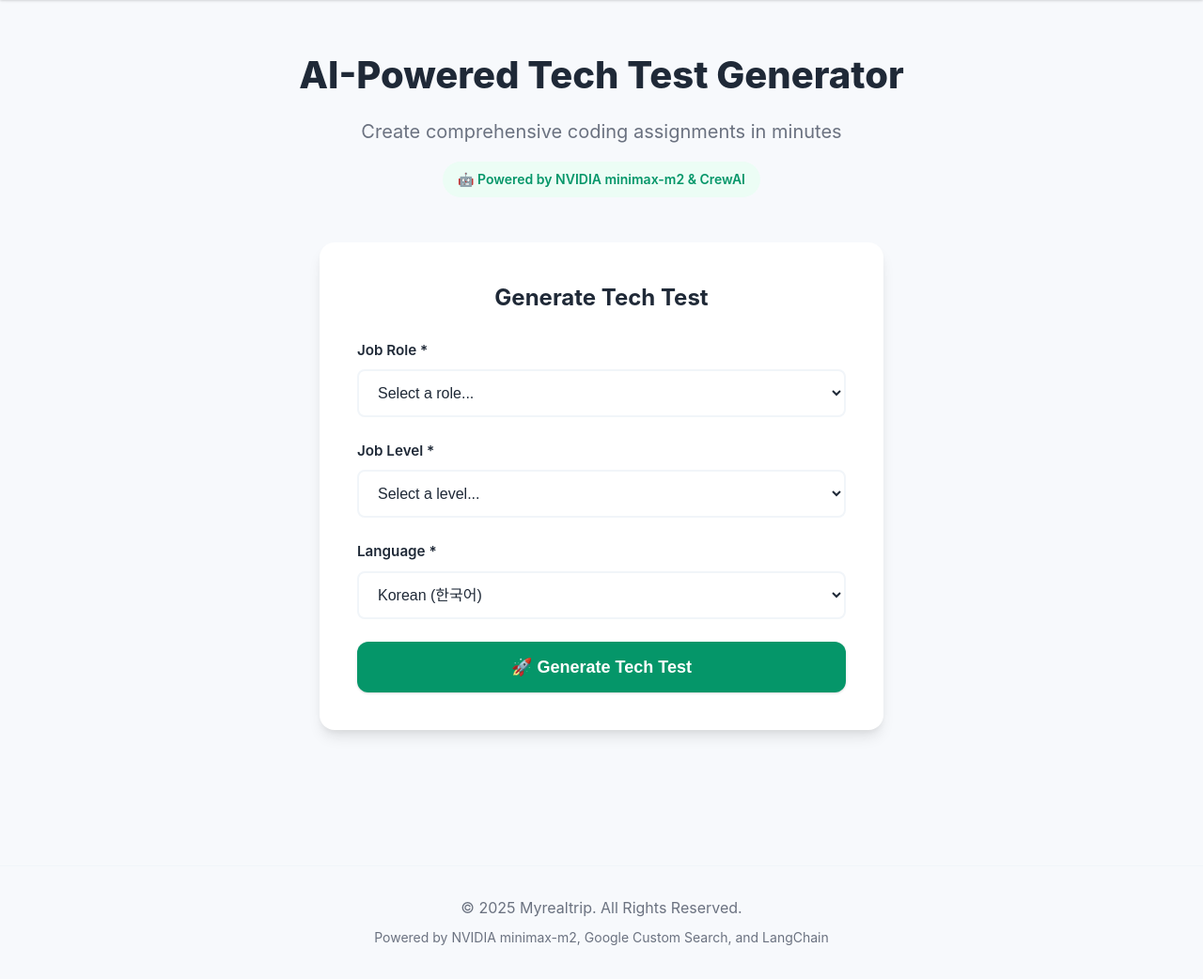
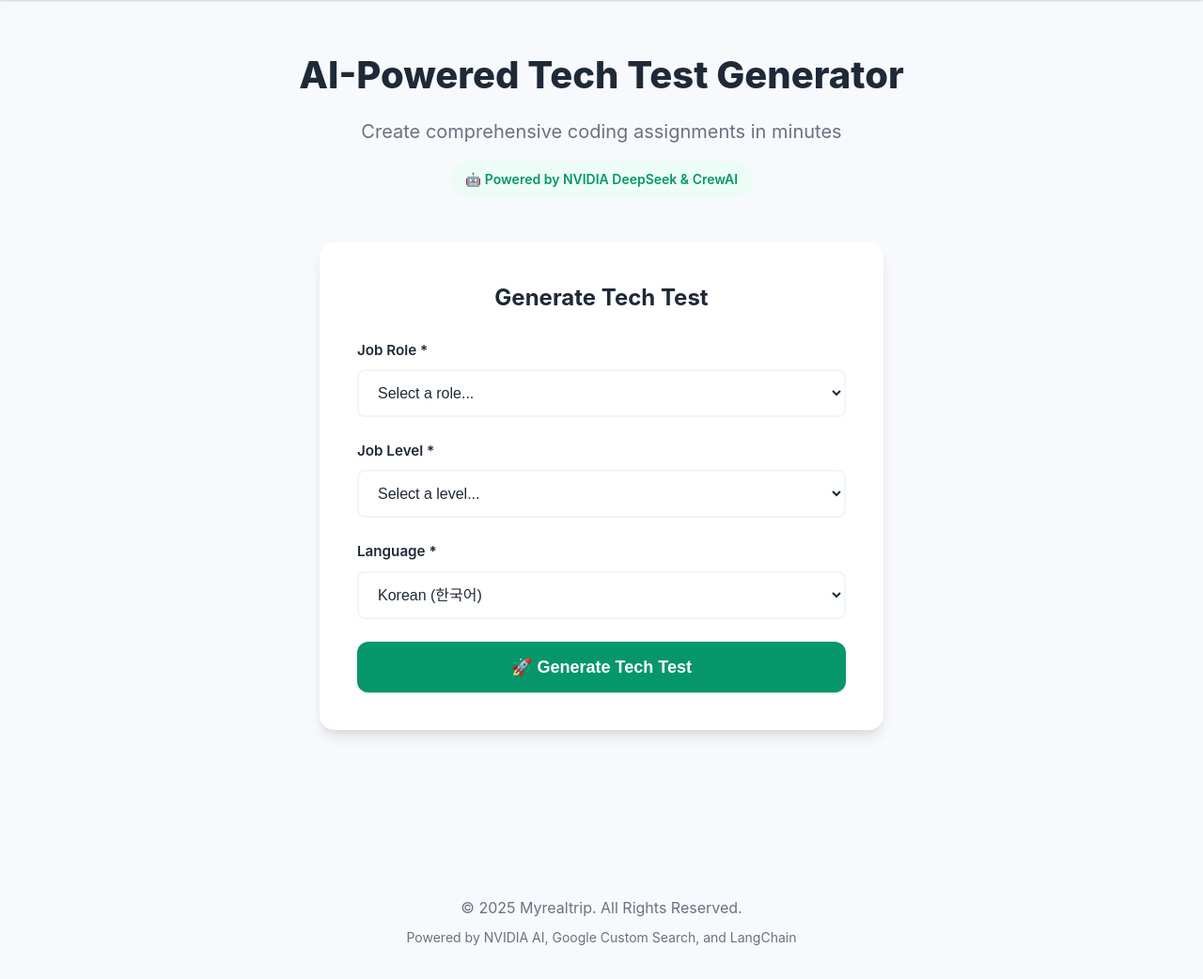
Before and after one commit to chulminlee01/mrt-tech-test, a Flask app: page / in a window 1280 px wide. Shown: the part 64-1106 px from the top of the page at 94% size. Run offline with Flask 3, Linux system fonts and the light colour scheme; data that the repository does not hold is empty.

Commit message:
Change fallback model to Moonshot Kimi and remove minimax-m2 from displays
Per user request:

1. Updated fallback model priority:
   - Primary: deepseek-ai/deepseek-v3.1-terminus
   - Fallback 1: moonshotai/kimi-k2-instruct-0905 (NEW)
   - Fallback 2: meta/llama-3.1-8b-instruct
   - Fallback 3: google/gemma-2-9b-it
   - Fallback 4: mistralai/mistral-7b-instruct-v0.3

2. Removed minimaxai/minimax-m2 from all display text:
   - templates/index.html hero badge: Now shows 'NVIDIA DeepSeek'
   - templates/index.html footer: Now shows 'NVIDIA AI' (generic)
   - README.md: Updated to show DeepSeek as primary
   - Docstrings: Updated to remove minimax mentions

3. Updated documentation to reflect Moonshot Kimi as first fallback

Moonshot Kimi (k2-instruct-0905) is a strong alternative model
available on NVIDIA API for users who want variety or if DeepSeek
has issues.

```diff
--- a/llm_client.py
+++ b/llm_client.py
@@ -85,10 +85,9 @@ def create_llm_client(
     Create LLM client with automatic fallback.
 
     Fallback order:
-    1. NVIDIA minimax-m2 (if NVIDIA_API_KEY is set)
+    1. NVIDIA DeepSeek v3.1 (if NVIDIA_API_KEY is set)
     2. OpenAI GPT (if OPENAI_API_KEY is set)
-    3. DeepSeek v3.1-terminus via OpenRouter (with thinking)
-    4. OpenRouter fallback model
+    3. OpenRouter (if OPENROUTER_API_KEY is set)
 
     Args:
         model: Optional model override
@@ -118,6 +117,7 @@ def create_llm_client(
 
             # If NVIDIA model not accessible, try known good models
             fallback_models = [
+                "moonshotai/kimi-k2-instruct-0905",
                 "deepseek-ai/deepseek-v3.1-terminus",
                 "meta/llama-3.1-8b-instruct",
                 "google/gemma-2-9b-it",
--- a/templates/index.html
+++ b/templates/index.html
@@ -996,7 +996,7 @@
     <div class="hero">
       <h1 class="hero__title">AI-Powered Tech Test Generator</h1>
       <p class="hero__subtitle">Create comprehensive coding assignments in minutes</p>
-      <span class="hero__badge">🤖 Powered by NVIDIA minimax-m2 & CrewAI</span>
+      <span class="hero__badge">🤖 Powered by NVIDIA DeepSeek & CrewAI</span>
     </div>
 
     <!-- Form Card -->
@@ -1143,7 +1143,7 @@
   <footer class="footer">
     <p>© 2025 Myrealtrip. All Rights Reserved.</p>
     <p style="margin-top: 0.5rem; font-size: 0.875rem;">
-      Powered by NVIDIA minimax-m2, Google Custom Search, and LangChain
+      Powered by NVIDIA AI, Google Custom Search, and LangChain
     </p>
   </footer>
 
```
Also changed, not shown: README.md.
